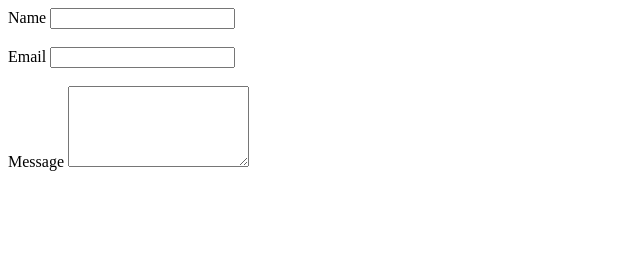
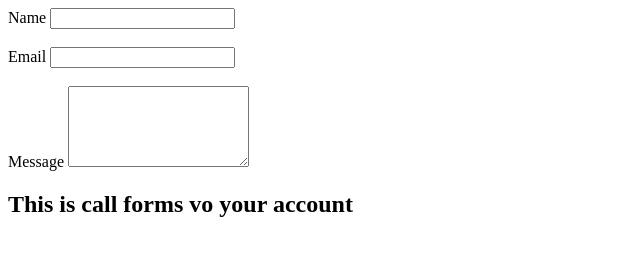
Before and after one commit to nikola-unger/SEDC-Class04-Test, a plain HTML site: page contact.html in a window 1280 px wide. Shown: the whole page, without its empty margins (0-640 px from the left). Drawn offline with Linux system fonts and the light colour scheme.

Commit message:
add <h2>

```diff
--- a/contact.html
+++ b/contact.html
@@ -16,6 +16,8 @@
 		<label>Message</label>
 		<textarea cols="20" rows="5"></textarea>
 		<br>
+
+		<h2>This is call forms vo your account</h2>
 	</form>
 
 </body>
```
